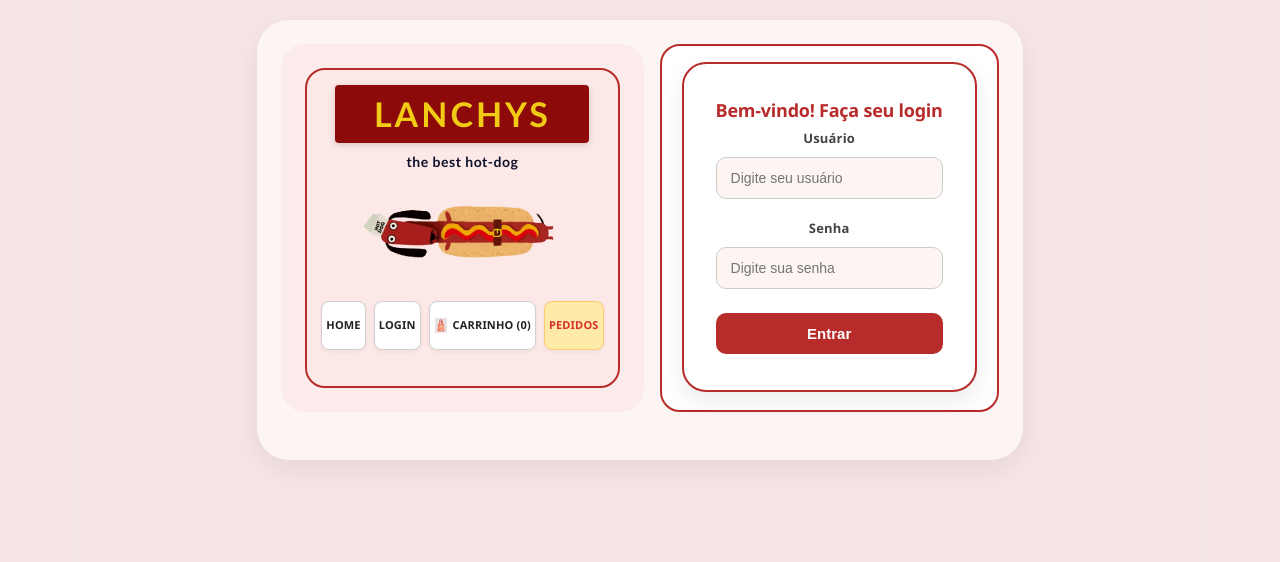
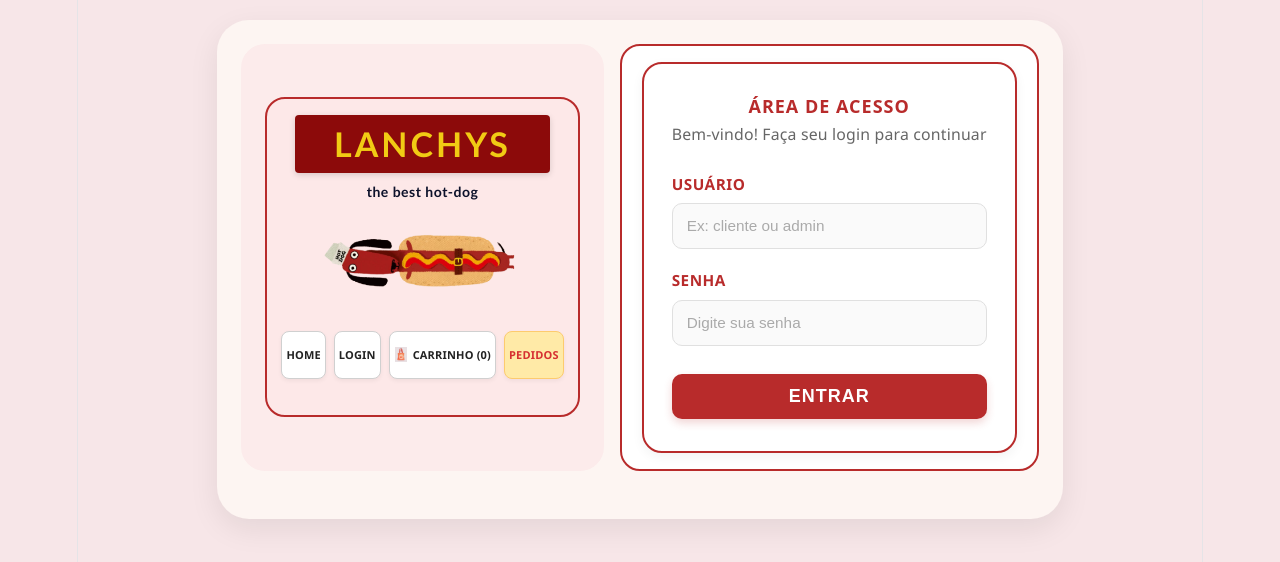
Before and after one commit to TiciMilfont/APP.nude, a React (Vite) app: page / in a window 1280 px wide. Shown: the top 562 px of the page. Built offline with nearby package versions, Linux system fonts and the light colour scheme.

Commit message:
acesso login separado/cliente-staff

```diff
--- a/src/App.jsx
+++ b/src/App.jsx
@@ -6,11 +6,13 @@ import Carrinho from "./pages/Carrinho";
 import Pedido from "./pages/Pedido";
 import Login from "./pages/Login";
 
-import "./pages/Pedidos.css";
 import "./App.css";
 
 function App() {
   const navigate = useNavigate();
+
+  // Estado para controlar quem está logado ("cliente" ou "admin")
+  const [tipoUsuario, setTipoUsuario] = useState("cliente");
 
   const lanches = [
     { id: 1, nome: "Hot-Dog Tradicional", preco: 20, categoria: "Dogs", imagem: "/imagem/tradi.png" },
@@ -62,12 +64,14 @@ function App() {
       horario: new Date().toLocaleTimeString([], { hour: '2-digit', minute: '2-digit' }),
       mesa: "01",
       itens: itensComprados,
-      status: "Recebido"
+      status: "Pedido enviado"
     };
 
     setListaPedidos((prev) => [...prev, novoPedido]);
     esvaziarSacola();
-    navigate("/pedido");
+
+    alert("Pedido enviado para a cozinha! Acompanhe o status aqui no Carrinho.");
+    navigate("/carrinho");
   };
 
   const alterarStatusPedido = (idPedido, novoStatus) => {
@@ -86,10 +90,11 @@ function App() {
 
   return (
     <Routes>
-      {/* 1. ROTA DE LOGIN (Apenas uma declaração com totalItens) */}
-      <Route path="/" element={<Login totalItens={totalItens} />} />
+      <Route
+        path="/"
+        element={<Login totalItens={totalItens} setTipoUsuario={setTipoUsuario} />}
+      />
 
-      {/* 2. ROTA DA HOME */}
       <Route
         path="/home"
         element={
@@ -106,7 +111,6 @@ function App() {
         }
       />
 
-      {/* 3. ROTA DO CARRINHO */}
       <Route
         path="/carrinho"
         element={
@@ -118,11 +122,11 @@ function App() {
             finalizarPedido={finalizarPedido}
             totalItens={totalItens}
             valorTotalPedido={valorTotalPedido}
+            pedidos={listaPedidos}
           />
         }
       />
 
-      {/* 4. ROTA DE PEDIDOS */}
       <Route
         path="/pedido"
         element={
@@ -130,6 +134,7 @@ function App() {
             pedidos={listaPedidos}
             alterarStatusPedido={alterarStatusPedido}
             totalItens={totalItens}
+            tipoUsuario={tipoUsuario}
           />
         }
       />
--- a/src/pages/Login.css
+++ b/src/pages/Login.css
@@ -1,94 +1,112 @@
-/* CONTAINER PRINCIPAL CENTRALIZADO NA TELA */
-.login-pagina-container {
+/* ==============================================
+   ESTILOS DO CARD DE LOGIN (Lanchys)
+   ============================================== */
+
+/* Card principal do Login alinhado ao card da esquerda */
+.card-login-container {
+  background-color: #ffffff;
+  border: 2px solid #b82b2b;
+  border-radius: 20px;
+  padding: 32px 28px;
+  box-shadow: 0 4px 12px rgba(0, 0, 0, 0.05);
   display: flex;
+  flex-direction: column;
   justify-content: center;
-  align-items: center;
-  min-height: 80vh;
-  padding: 20px;
+  height: 100%;
+  box-sizing: border-box;
 }
 
-/* CARD DO LOGIN NO PADRÃO DO SITE */
-.card-login {
-  background-color: #ffffff;
-  border: 2px solid #b82b2b;
-  border-radius: 24px;
-  padding: 36px 32px;
-  width: 100%;
-  max-width: 400px;
-  box-shadow: 0 10px 25px rgba(0, 0, 0, 0.08);
-  display: flex;
-  flex-direction: column;
-  align-items: center;
+/* Cabeçalho do Card */
+.login-header {
+  text-align: center;
+  margin-bottom: 24px;
 }
 
-/* TÍTULO PRINCIPAL */
-.card-login h2 {
+.login-header h2 {
   color: #b82b2b;
-  font-size: 24px;
-  margin-bottom: 24px;
-  text-align: center;
-  font-family: 'Segoe UI', sans-serif;
-  font-weight: bold;
+  font-size: 1.4rem;
+  font-weight: 800;
+  margin: 0 0 6px 0;
+  text-transform: uppercase;
+  letter-spacing: 1px;
 }
 
-/* FORMULÁRIO EM COLUNA */
+.login-header p {
+  color: #666;
+  font-size: 0.88rem;
+  margin: 0;
+}
+
+/* Formulário e Distribuição dos Campos */
 .form-login {
   display: flex;
   flex-direction: column;
+  gap: 18px;
   width: 100%;
-  gap: 16px;
 }
 
-/* GRUPO DE INPUT + LABEL */
 .campo-grupo {
   display: flex;
   flex-direction: column;
   gap: 6px;
+  text-align: left;
 }
 
 .campo-grupo label {
-  font-size: 13px;
-  font-weight: bold;
-  color: #444;
+  color: #b82b2b;
+  font-weight: 700;
+  font-size: 0.85rem;
+  text-transform: uppercase;
+  letter-spacing: 0.5px;
 }
 
-/* CAMPOS DE TEXTO (USUÁRIO E SENHA) */
+/* Estilo dos Inputs */
 .input-login {
   width: 100%;
   padding: 12px 14px;
-  border: 1px solid #ccc;
+  border: 1.5px solid #e0e0e0;
   border-radius: 10px;
-  font-size: 14px;
+  font-size: 0.95rem;
+  color: #333;
+  background-color: #fafafa;
   outline: none;
-  transition: border-color 0.2s, box-shadow 0.2s;
-  background-color: #fdf5f2;
+  box-sizing: border-box;
+  transition: all 0.2s ease;
 }
 
 .input-login:focus {
   border-color: #b82b2b;
-  box-shadow: 0 0 0 3px rgba(184, 43, 43, 0.15);
   background-color: #ffffff;
+  box-shadow: 0 0 0 3px rgba(184, 43, 43, 0.1);
 }
 
-/* BOTÃO ENTRAR */
-.btn-entrar {
-  margin-top: 8px;
+.input-login::placeholder {
+  color: #aaa;
+  font-size: 0.85rem;
+}
+
+/* Botão Entrar */
+.btn-entrar-login {
+  margin-top: 10px;
   background-color: #b82b2b;
   color: #ffffff;
   border: none;
   padding: 12px;
   border-radius: 10px;
-  font-size: 15px;
-  font-weight: bold;
+  font-weight: 800;
+  font-size: 1rem;
+  letter-spacing: 1px;
   cursor: pointer;
-  transition: background-color 0.2s, transform 0.1s;
+  transition: all 0.2s ease;
+  box-shadow: 0 4px 8px rgba(184, 43, 43, 0.2);
 }
 
-.btn-entrar:hover {
+.btn-entrar-login:hover {
   background-color: #962222;
-  transform: translateY(-1px);
+  transform: translateY(-2px);
+  box-shadow: 0 6px 12px rgba(184, 43, 43, 0.3);
 }
 
-.btn-entrar:active {
+.btn-entrar-login:active {
   transform: translateY(0);
 }
--- a/src/pages/Login.jsx
+++ b/src/pages/Login.jsx
@@ -3,7 +3,7 @@ import { useNavigate } from "react-router-dom";
 import Header from "../COMPONENTS/HEADER";
 import "./Login.css";
 
-function Login({ totalItens }) {
+function Login({ totalItens, setTipoUsuario }) {
   const [usuario, setUsuario] = useState("");
   const [senha, setSenha] = useState("");
   const navigate = useNavigate();
@@ -12,8 +12,10 @@ function Login({ totalItens }) {
     e.preventDefault();
 
     if (usuario === "admin" && senha === "123") {
+      setTipoUsuario("admin");
       navigate("/pedido");
     } else if (usuario === "cliente") {
+      setTipoUsuario("cliente");
       navigate("/home");
     } else {
       alert("Usuário ou senha incorretos!");
@@ -23,47 +25,52 @@ function Login({ totalItens }) {
   return (
     <div className="pagina-container-modelo">
       <div className="topo-grid-container">
-
-        {/* LADO ESQUERDO: HEADER COM MENU */}
+        {/* LADO ESQUERDO: HEADER / MENU */}
         <div className="bloco-banner-esquerda">
           <Header totalItens={totalItens} />
         </div>
 
-        {/* LADO DIREITO: CARD DE LOGIN */}
+        {/* LADO DIREITO: CARD DE LOGIN ESTILIZADO */}
         <div className="bloco-carrinho-modelo">
-          <div className="card-login">
-            <h2>Bem-vindo! Faça seu login</h2>
+          <div className="card-login-container">
+            <div className="login-header">
+              <h2>ÁREA DE ACESSO</h2>
+              <p>Bem-vindo! Faça seu login para continuar</p>
+            </div>
 
             <form className="form-login" onSubmit={handleLogin}>
               <div className="campo-grupo">
-                <label>Usuário</label>
+                <label htmlFor="usuario">Usuário</label>
                 <input
+                  id="usuario"
                   type="text"
-                  placeholder="Digite seu usuário"
+                  placeholder="Ex: cliente ou admin"
                   value={usuario}
                   onChange={(e) => setUsuario(e.target.value)}
                   className="input-login"
+                  required
                 />
               </div>
 
               <div className="campo-grupo">
-                <label>Senha</label>
+                <label htmlFor="senha">Senha</label>
                 <input
+                  id="senha"
                   type="password"
                   placeholder="Digite sua senha"
                   value={senha}
                   onChange={(e) => setSenha(e.target.value)}
                   className="input-login"
+                  required
                 />
               </div>
 
-              <button type="submit" className="btn-entrar">
-                Entrar
+              <button type="submit" className="btn-entrar-login">
+                ENTRAR
               </button>
             </form>
           </div>
         </div>
-
       </div>
     </div>
   );
--- a/src/pages/Pedido.jsx
+++ b/src/pages/Pedido.jsx
@@ -1,23 +1,34 @@
-import React from 'react';
-import Header from '../COMPONENTS/HEADER'; // Importa o Header oficial
-
+import React, { useEffect } from 'react';
+import { useNavigate } from 'react-router-dom';
+import Header from '../COMPONENTS/HEADER';
 import "./Pedidos.css";
 
-function Pedido({ pedidos = [], alterarStatusPedido, totalItens }) {
+function Pedido({ pedidos = [], alterarStatusPedido, totalItens, tipoUsuario }) {
+  const navigate = useNavigate();
+
+  // Trava de segurança: se não for admin, bloqueia o acesso
+  useEffect(() => {
+    if (tipoUsuario !== "admin") {
+      alert("Acesso restrito à funcionários, acompanhe seu pedido na aba Carrinho");
+      navigate("/carrinho");
+    }
+  }, [tipoUsuario, navigate]);
+
+  // Se não for admin, não renderiza o painel da cozinha enquanto redireciona
+  if (tipoUsuario !== "admin") {
+    return null;
+  }
+
   return (
     <div className="pagina-container-modelo">
-      {/* GRID DO TOPO: HEADER NA ESQUERDA + CONTEÚDO NA DIREITA */}
       <div className="topo-grid-container">
-
-        {/* LADO ESQUERDO: CARD MENU OFICIAL COM O MASCOTE */}
         <div className="bloco-banner-esquerda">
           <Header totalItens={totalItens} />
         </div>
 
-        {/* LADO DIREITO: PAINEL DE PEDIDOS DA COZINHA */}
         <div className="bloco-carrinho-modelo">
           <main className="secao-cozinha-pagina">
-            <h2 className="titulo-pagina-cozinha">PEDIDOS PARA A COZINHA</h2>
+            <h2 className="titulo-pagina-cozinha">PEDIDOS PARA A COZINHA (STAFF)</h2>
 
             <div className="container-pedidos-cozinha">
               {pedidos.length === 0 ? (
@@ -45,7 +56,6 @@ function Pedido({ pedidos = [], alterarStatusPedido, totalItens }) {
 
                     <hr />
 
-                    {/* PAINEL DE CONTROLE DE STATUS */}
                     <div className="status-pedido-container">
                       <span className="status-titulo">
                         STATUS ATUAL: <strong>{pedido.status || 'Recebido'}</strong>
@@ -83,7 +93,6 @@ function Pedido({ pedidos = [], alterarStatusPedido, totalItens }) {
             </div>
           </main>
         </div>
-
       </div>
     </div>
   );
```
Also changed, not shown: src/pages/Carrinho.css (+118 -0 lines), src/pages/Carrinho.jsx (+88 -18 lines).
